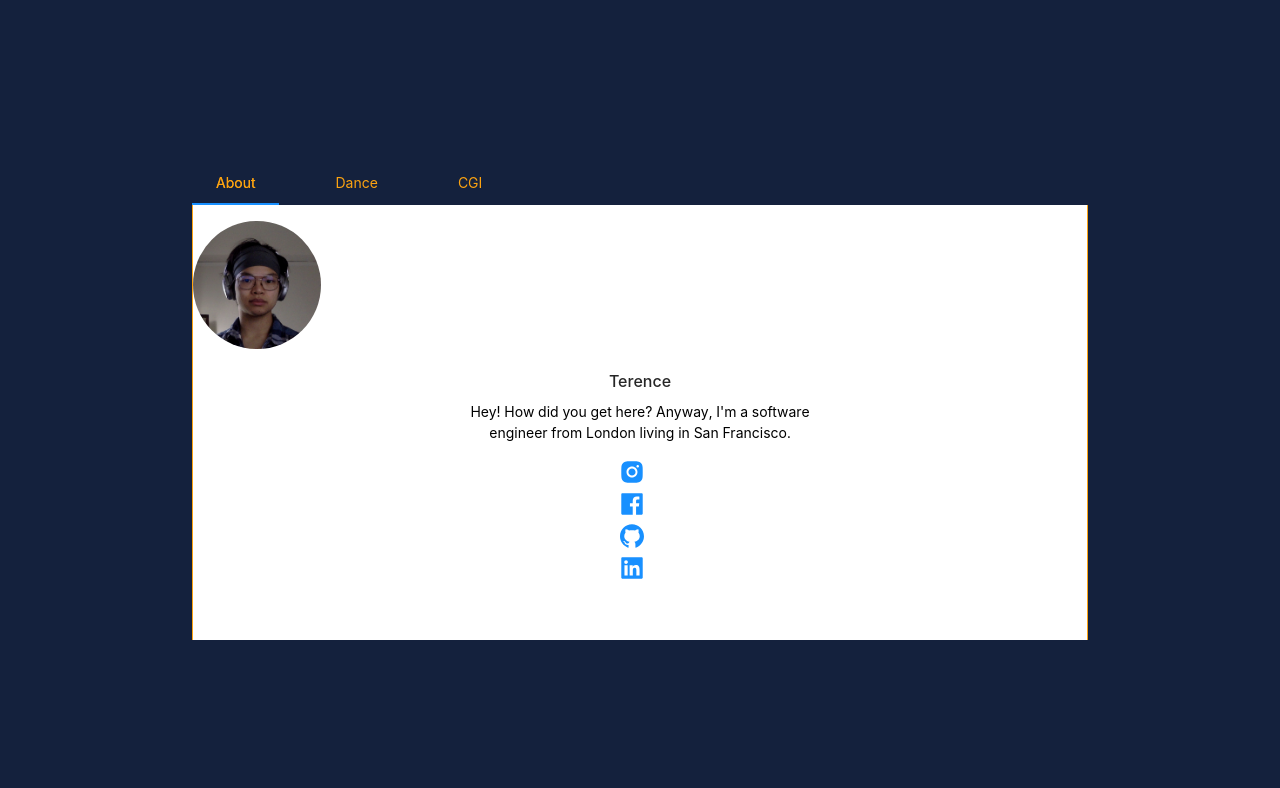
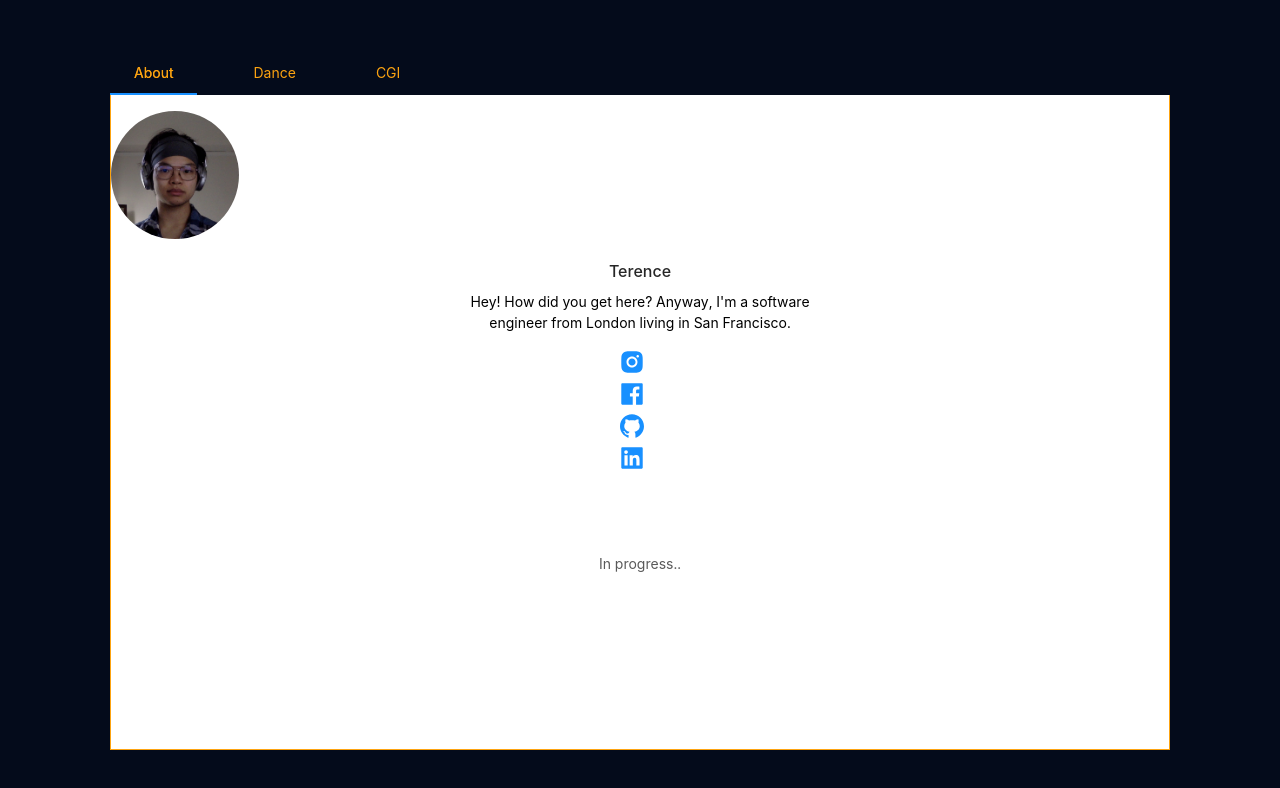
Before and after one commit to Sniffing/About, a React (Create React App) app: page / in a window 1280 px wide. Shown: the top 788 px of the page. Built offline with nearby package versions, Linux system fonts and the light colour scheme.

Commit message:
switch to antd Image

```diff
--- a/antd.customize.less
+++ b/antd.customize.less
@@ -15,19 +15,8 @@
   0 9px 28px 8px rgba(0, 0, 0, 0.05); // major shadow for layers
 @background-color-base: @colour4;
 
-
-//https://colorhunt.co/palette/213416
-/*
-* #fff8cd
-* #ffab66
-* #ffe05d
-* #ff9642
-* #646464
-*/
-
-
 @colour1: #FFF;
 @colour2: #E5E5E5;
 @colour3: #FCA311;
-@colour4: #14213D;
+@colour4: #040B1B;
 @colour5: #000;
--- a/src/App.less
+++ b/src/App.less
@@ -11,7 +11,10 @@
   .content {
     margin: auto;
     background-color: white;
-    width: 70%;
-    height: 60%;
+
+    width: 1060px;
+    height: 700px;
+    max-height: 700px;
+    max-width: 1060px;
   }
 }
--- a/src/cgi-section/cgi-section.component.tsx
+++ b/src/cgi-section/cgi-section.component.tsx
@@ -1,4 +1,4 @@
-import { Carousel } from 'antd';
+import { Carousel, Image } from 'antd';
 import React from 'react';
 import _ from 'lodash';
 
@@ -43,7 +43,7 @@ export class CGISection extends React.Component<unknown, IState> {
 
         <Carousel>
           {this.state.cgiImages.map((image,index) => (
-            <img key={index} src={process.env.PUBLIC_URL + image}/>
+            <Image key={index} width={500} src={process.env.PUBLIC_URL + image}/>
           ))}
         </Carousel>
       </div>
--- a/src/section-container/section-container.less
+++ b/src/section-container/section-container.less
@@ -17,6 +17,7 @@
   }
 
   height: 100%;
+  width: 100%;
 
   .ant-tabs-content-holder {
     border: 1px solid @border-color-base;
```
